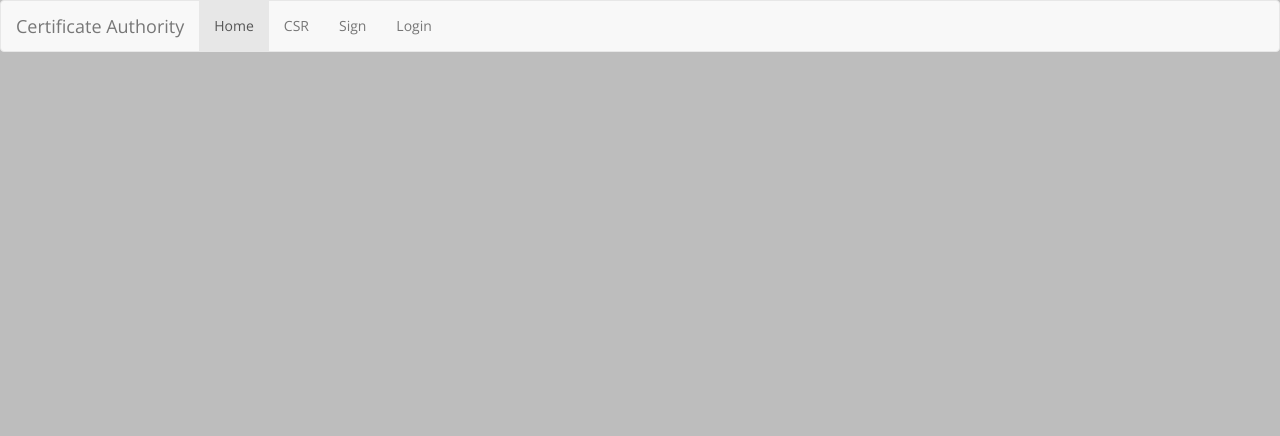
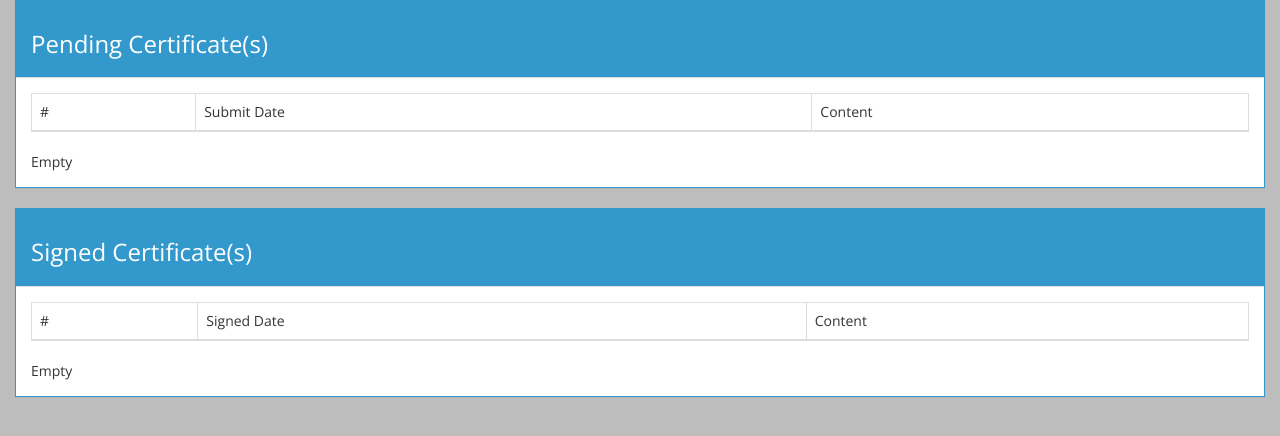
Before and after one commit to sdarmaputra/openca, a PHP site: page / in a window 1280 px wide. Shown: the top 436 px of the page. Run offline with PHP 8.4, Linux system fonts and the light colour scheme; the visitor is signed in with stand-in values (Sample User, id 1); data that the repository does not hold is empty; some libraries are stand-ins or nearby versions.

Commit message:
isi index

```diff
--- a/CA/css/style.css
+++ b/CA/css/style.css
@@ -88,3 +88,14 @@ input[type="submit"]{
 input[type="submit"]:hover{
   background:#2288bb;
 }
+
+.panel-default{
+    border-color: #3399cc;
+    border-radius: 0px;
+}
+
+.panel-default .panel-heading{
+    background: #3399cc;
+    border-radius: 0px;
+    color: #fff;
+}
--- a/CA/index.php
+++ b/CA/index.php
@@ -1,3 +1,7 @@
+<?php
+    include('db.php');
+    include('session.php');
+?>
 <!DOCTYPE html>
 <html lang="en">
 <head>
@@ -11,22 +15,81 @@
 </head>
 
 <body>
+<?php
+    $page='home'; include('navbar.php');
+?>
+  <div class="container-fluid">
+      <!-- pending certificate -->
+    <div class="panel panel-default">
+        <div class="panel-heading">
+            <h3>Pending Certificate(s)</h3>
+        </div>
+        <div class="panel-body">
+            <table class="table table-bordered">
+                <thead>
+                    <tr>
+                        <td>#</td>
+                        <td>Submit Date</td>
+                        <td>Content</td>
+                    </tr>
+                </thead>
+                <tbody>
+        <?php
+            $pending = mysqli_query($conn, "SELECT * FROM pending_cert WHERE userpending='".$username."' AND signed=0");
+            $pendingc = 0;
+            while ($row = mysqli_fetch_row($pending)){
+        ?>
+                    <tr>
+                        <td><?php echo $pendingc+1; ?></td>
+                        <td><?php echo $row[2] ?></td>
+                        <td><?php echo $row[3] ?></td>
+                    </tr>
+        <?php
+                $pendingc++;
+            }
+        ?>
+                </tbody>
+            </table>
+            <?php if ($pendingc == 0) echo "Empty"; ?>
+        </div>
+      </div>
+      <!-- /pending certificate -->
 
-  <nav class="navbar navbar-default">
-    <div class="container-fluid">
-      <div class="navbar-header">
-        <a class="navbar-brand" href="#">Certificate Authority</a>
+      <!-- signed certificate -->
+      <div class="panel panel-default">
+        <div class="panel-heading">
+            <h3>Signed Certificate(s)</h3>
+        </div>
+        <div class="panel-body">
+            <table class="table table-bordered">
+                <thead>
+                    <tr>
+                        <td>#</td>
+                        <td>Signed Date</td>
+                        <td>Content</td>
+                    </tr>
+                </thead>
+                <tbody>
+        <?php
+            $signed = mysqli_query($conn, "SELECT * FROM signed_cert WHERE usersigned='".$username."' AND active=1");
+            $signedc = 0;
+            while ($row = mysqli_fetch_row($signed)){
+        ?>
+                    <tr>
+                        <td><?php echo $signed+1; ?></td>
+                        <td><?php echo $row[2] ?></td>
+                        <td><?php echo $row[3] ?></td>
+                    </tr>
+        <?php
+                $signed++;
+            }
+        ?>
+                </tbody>
+            </table>
+            <?php if ($signedc == 0) echo "Empty"; ?>
+        </div>
       </div>
-      <div>
-        <ul class="nav navbar-nav">
-          <li class="active"><a href="#">Home</a></li>
-          <li><a href="req_csr.php">CSR</a></li>
-          <li><a href="sign_csr.php">Sign</a></li>
-          <li><a href="login.php">Login</a></li>
-        </ul>
-      </div>
+      <!-- /signed certificate -->
     </div>
-  </nav>
-
 </body>
 </html>
--- a/CA/logincheck.php
+++ b/CA/logincheck.php
@@ -7,6 +7,7 @@ $u = mysqli_query($conn, "SELECT * from user where username='".$username."'");
 $u = mysqli_fetch_row($u);
 if ($u[2] == $pass){
     $_SESSION['valid'] = true;
+    $_SESSION['userid'] = $u[0];
     $_SESSION['username'] = $u[1];
     $_SESSION['usertype'] = $u[3];
     if ($_SESSION['usertype'] == 1) header("location: create-csr.php");
--- a/CA/navbar.php
+++ b/CA/navbar.php
@@ -1,3 +1,4 @@
+<?php if ($usertype == 1){ ?>
 <nav class="navbar navbar-default">
     <div class="container-fluid">
       <div class="navbar-header">
@@ -5,7 +6,7 @@
       </div>
       <div>
         <ul class="nav navbar-nav">
-        	<li class="<?php if ($page == 'home') echo 'active'; ?>"><a href="#">Home</a></li>
+        	<li class="<?php if ($page == 'home') echo 'active'; ?>"><a href="index.php">Home</a></li>
 	        <li class="<?php if ($page == 'csr') echo 'active'; ?>"><a href="create-csr.php">CSR</a></li>
 	        <li class="<?php if ($page == 'sign') echo 'active'; ?>"><a href="sign_csr.php">Sign</a></li>
         </ul>
@@ -16,3 +17,4 @@
       </div>
     </div>
   </nav>
+<?php } ?>
--- a/CA/session.php
+++ b/CA/session.php
@@ -1,11 +1,13 @@
 <?php
 session_start();
 if ($_SESSION['valid']){
+    $userid = $_SESSION['userid'];
     $username = $_SESSION['username'];
     $usertype = $_SESSION['usertype'];
     if (isset($page) && $page == 'login') header("location: create-csr.php");
 }
 else {
+    $userid = NULL;
     $username = NULL;
     $usertype = NULL;
     if (!isset($page)) header("location: login.php");
```
